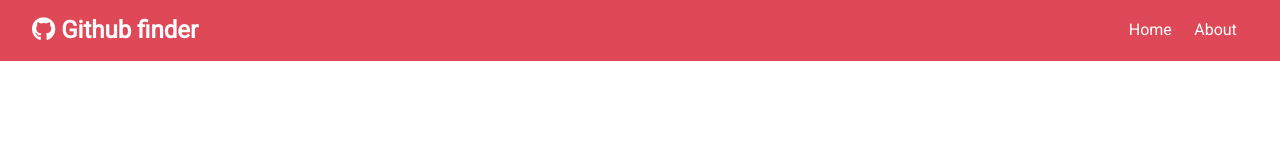
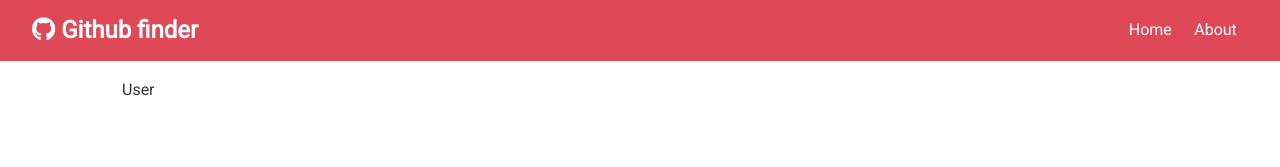
Before and after one commit to pountzas/React-testing-Github-finder, a React (Create React App) app: page /user/1 in a window 1280 px wide. Shown: the top 167 px of the page. Built offline with nearby package versions, Linux system fonts and the light colour scheme; no server answers.

Commit message:
add route to single User

```diff
--- a/src/App.js
+++ b/src/App.js
@@ -2,6 +2,7 @@ import React, { Component, Fragment } from 'react';
 import { BrowserRouter as Router, Route, Switch } from 'react-router-dom';
 import Navbar from './components/layout/Navbar';
 import Users from './components/users/Users';
+import User from './components/users/User';
 import Search from './components/users/Search';
 import Alert from './components/layout/Alert';
 import About from './components/pages/About';
@@ -61,7 +62,7 @@ class App extends Component{
   }
 
   render() {
-    const { users, loading } = this.state;
+    const { users, user, loading } = this.state;
 
     return (
       <Router>
@@ -83,6 +84,9 @@ class App extends Component{
               )}
             />
             <Route exact path='/about' component={About} />
+            <Route exact path='/user/:login' render={props => (
+              <User { ...props } getUser={this.getUser} user={user} loading={loading} />
+            )} />
             </Switch>
           </div>
         </div>
```
